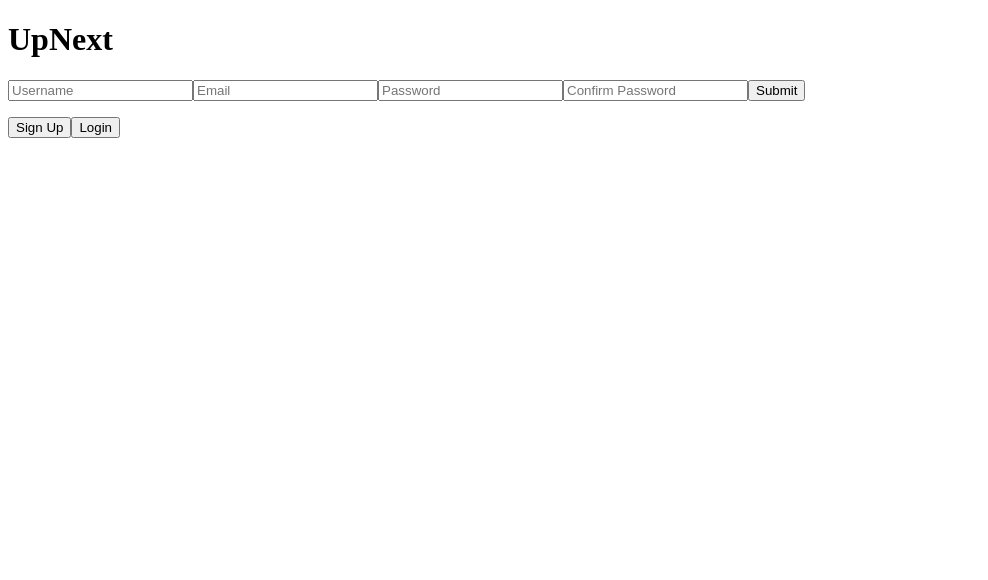
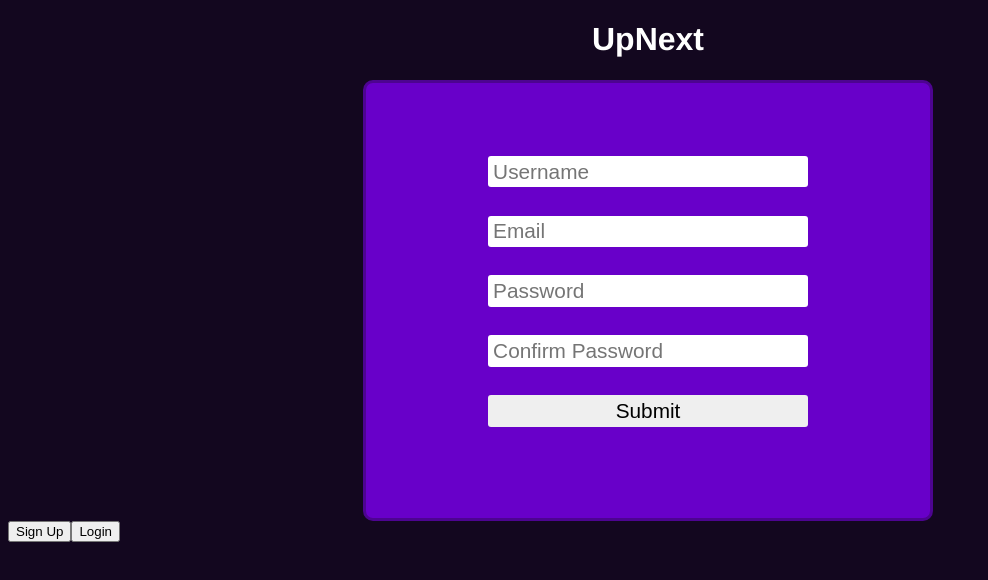
Before and after one commit to MannanK/UpNext, a React (Create React App) app in the folder frontend/: page /#/ in a window 1280 px wide. Shown: the top 580 px of the page, without its empty margins (0-988 px from the left). Built offline with nearby package versions, Linux system fonts and the light colour scheme.

Commit message:
basic css for login signin

```diff
--- a/frontend/public/index.html
+++ b/frontend/public/index.html
@@ -9,7 +9,7 @@
       name="description"
       content="Web site created using create-react-app"
     />
-    <link href="./css/master.css" type="text/css" />
+    <!-- <link href="./css/master.css" type="text/css" /> -->
     <link rel="apple-touch-icon" href="%PUBLIC_URL%/logo192.png" />
     <!--
       manifest.json provides metadata used when your web app is installed on a
--- a/frontend/src/components/splash/login_form.jsx
+++ b/frontend/src/components/splash/login_form.jsx
@@ -40,13 +40,11 @@ class LoginForm extends React.Component {
 
     renderErrors() {
         return (
-            <ul>
-                {Object.keys(this.state.errors).map((error,i) => (
-                    <li key={`error-${i}`}>
-                        {this.state.errors[error]}
-                    </li>
-                ))}
-            </ul>
+          <ul className="session-errors">
+            {Object.keys(this.state.errors).map((error, i) => (
+              <li key={`error-${i}`}>{this.state.errors[error]}</li>
+            ))}
+          </ul>
         );
     }
 
@@ -71,7 +69,7 @@ class LoginForm extends React.Component {
                             onChange={this.update('password')}
                             placeholder = "Password"
                         />
-                        <input type="submit" value="Submit" />
+                        <input className="form-submit" type="submit" value="Submit" />
 
                         {this.renderErrors()}
                     </div>
--- a/frontend/src/components/splash/signup_form.jsx
+++ b/frontend/src/components/splash/signup_form.jsx
@@ -43,7 +43,7 @@ class SignupForm extends React.Component {
 
   renderErrors() {
     return(
-      <ul>
+      <ul className="session-errors">
         {Object.keys(this.state.errors).map((error, i) => (
           <li key={`${i}`}>
             {this.state.errors[error]}
@@ -82,7 +82,7 @@ class SignupForm extends React.Component {
                 placeholder="Confirm Password"
             />
 
-            <input type="submit" value="Submit" />
+            <input className="form-submit" type="submit" value="Submit" />
             {this.renderErrors()}
           </div>
         </form>
--- /dev/null
+++ b/frontend/src/css/main.css
@@ -0,0 +1,12 @@
+body {
+  height: 100vh;
+  width: 100%;
+  background-color: rgb(19, 7, 31);
+}
+
+h1.splash-title {
+  text-align: center;
+  color: white;
+  font-family: Helvetica, sans-serif;
+
+}
--- a/frontend/public/css/master.css
+++ b/frontend/src/css/master.css
@@ -1 +1,2 @@
+@import url(main.css);
 @import url(session.css)
--- /dev/null
+++ b/frontend/src/css/session.css
@@ -0,0 +1,46 @@
+.signup-form-container, .login-form-container{
+  width: 100%;
+  height: 100%;
+  /* border: 1px solid red; */
+  display: flex;
+  justify-content: center;
+}
+
+.signup-form-container form, .login-form-container form {
+    /* border: 3px solid rgb(77, 4, 145);
+    width: 40vw;
+    height: 30vw;
+    display: flex;
+    justify-content: center;
+    align-items: center;
+    padding: 2%;
+    background-color: rgb(104, 0, 201);
+    border-radius: 100%; */
+
+    border-radius: 10px;
+    border: 3px solid rgb(77, 4, 145);
+    width: 40vw;
+    height: 30vw;
+    display: flex;
+    justify-content: center;
+    align-items: center;
+    padding: 2%;
+    background-color: rgb(104, 0, 201);
+    /* border-radius: 100%; */
+}
+
+.signup-form, .login-form{
+  /* border: 1px solid black; */
+  width: 25vw;
+  margin-top: 2vw;
+}
+
+.signup-form input, .login-form input {
+    width: 100%;
+    font-size: 1.3em;
+    margin-bottom: 2.2vw;
+    padding: 0.3vw 0.4vw;
+    box-sizing: border-box;
+    border-radius: 3px;
+    border-style: none;
+}
--- a/frontend/src/index.js
+++ b/frontend/src/index.js
@@ -1,6 +1,7 @@
 import React from 'react';
 import ReactDOM from 'react-dom';
 import Root from './components/root';
+import "./css/master.css";
 import configureStore from './store/store';
 // We will use this to parse the user's session token
 import jwt_decode from 'jwt-decode';
```
Also changed, not shown: frontend/public/css/session.css (deleted).
